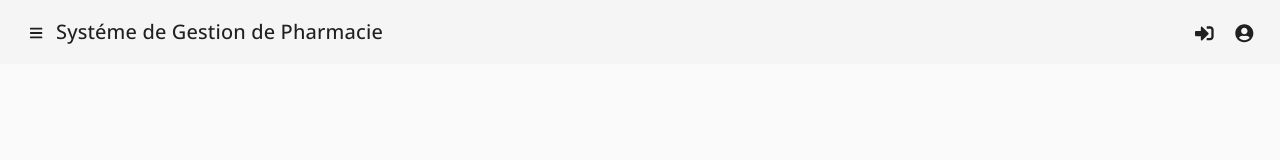
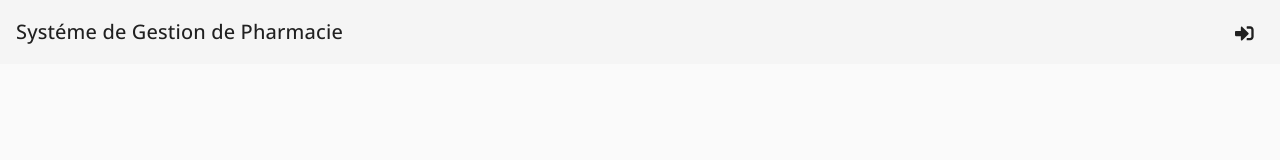
Before and after one commit to anouarh/pharmacy-system-frontend-ng, an Angular app: page /login in a window 1280 px wide. Shown: the top 160 px of the page. Built offline with nearby package versions, Linux system fonts and the light colour scheme.

Commit message:
added isAuth logic

```diff
--- a/angular.json
+++ b/angular.json
@@ -61,7 +61,8 @@
         "serve": {
           "builder": "@angular-devkit/build-angular:dev-server",
           "options": {
-            "browserTarget": "pharmacy-frontend-ng:build"
+            "browserTarget": "pharmacy-frontend-ng:build",
+            "port": 4300
           },
           "configurations": {
             "production": {
--- a/src/app/app.component.html
+++ b/src/app/app.component.html
@@ -5,6 +5,7 @@
     aria-label="Example icon-button with menu icon"
     mat-button
     (click)="snav.toggle()"
+    *ngIf="isAuthenticated"
   >
     <fa-icon [icon]="faBars"></fa-icon>
   </button>
@@ -12,15 +13,18 @@
 
   <div fxFlex></div>
 
-  <button mat-icon-button>
-    <fa-icon
-      [icon]="faSignInAlt"
-      size="lg"
-      routerLink="/login"
-      routerLinkActive="active"
-    ></fa-icon>
+  <button
+    mat-icon-button
+    *ngIf="!isAuthenticated"
+    routerLink="/login"
+    routerLinkActive="active"
+  >
+    <fa-icon [icon]="faSignInAlt" size="lg"></fa-icon>
   </button>
-  <button mat-icon-button [matMenuTriggerFor]="menu">
+  <button mat-icon-button *ngIf="isAuthenticated" routerLinkActive="active">
+    <fa-icon [icon]="faSignOutAlt" size="lg"></fa-icon>
+  </button>
+  <button mat-icon-button [matMenuTriggerFor]="menu" *ngIf="isAuthenticated">
     <fa-icon [icon]="faUserCircle" size="lg"></fa-icon>
   </button>
   <mat-menu #menu="matMenu">
--- a/src/app/app.component.ts
+++ b/src/app/app.component.ts
@@ -1,4 +1,4 @@
-import { Component } from '@angular/core';
+import { Component, OnDestroy, OnInit } from '@angular/core';
 import {
   faPrescriptionBottleAlt,
   faTachometerAlt,
@@ -10,14 +10,19 @@ import {
   faChartBar,
   faSignInAlt,
 } from '@fortawesome/free-solid-svg-icons';
+import { Subscription } from 'rxjs';
+import { AuthService } from './login/auth.service';
 
 @Component({
   selector: 'app-root',
   templateUrl: './app.component.html',
   styleUrls: ['./app.component.css'],
 })
-export class AppComponent {
+export class AppComponent implements OnInit, OnDestroy {
   title = 'Systéme de Gestion de Pharmacie';
+
+  private userSub: Subscription;
+  isAuthenticated = false;
 
   faPrescriptionBottleAlt = faPrescriptionBottleAlt;
   faTachometerAlt = faTachometerAlt;
@@ -28,4 +33,16 @@ export class AppComponent {
   faMoneyBillWave = faMoneyBillWave;
   faChartBar = faChartBar;
   faSignInAlt = faSignInAlt;
+
+  constructor(private authService: AuthService) {}
+
+  ngOnInit(): void {
+    this.userSub = this.authService.user.subscribe((user) => {
+      // !!user  <=> !user ? false : true;
+      this.isAuthenticated = !!user;
+    });
+  }
+  ngOnDestroy(): void {
+    this.userSub.unsubscribe();
+  }
 }
--- a/src/app/login/auth.service.ts
+++ b/src/app/login/auth.service.ts
@@ -6,6 +6,11 @@ import { User } from '../models/user.model';
 import { tap } from 'rxjs/operators';
 
 let loginEndpoint = environment.api + 'login';
+
+export interface AuthResponsData {
+  username: string;
+  token: string;
+}
 
 @Injectable({ providedIn: 'root' })
 export class AuthService {
@@ -17,17 +22,13 @@ export class AuthService {
 
   login(username: string, password: string) {
     return this.http
-      .post(
-        loginEndpoint,
-        {
-          username: username,
-          password: password,
-        },
-        { observe: 'response' }
-      )
+      .post<AuthResponsData>(loginEndpoint, {
+        username: username,
+        password: password,
+      })
       .pipe(
         tap((resData) => {
-          this.handleAuthentication(username, 'token');
+          this.handleAuthentication(username, resData.token);
         })
       );
   }
--- a/src/app/login/login.component.ts
+++ b/src/app/login/login.component.ts
@@ -2,6 +2,7 @@ import { HttpResponse } from '@angular/common/http';
 import { Component, OnInit } from '@angular/core';
 import { NgForm } from '@angular/forms';
 import { MatDialog } from '@angular/material/dialog';
+import { Router } from '@angular/router';
 import { AuthService } from './auth.service';
 
 @Component({
@@ -12,7 +13,11 @@ import { AuthService } from './auth.service';
 export class LoginComponent implements OnInit {
   isLoginMode = true;
 
-  constructor(private authService: AuthService, public dialog: MatDialog) {}
+  constructor(
+    private authService: AuthService,
+    public dialog: MatDialog,
+    private router: Router
+  ) {}
 
   ngOnInit(): void {}
 
@@ -34,6 +39,7 @@ export class LoginComponent implements OnInit {
     if (this.isLoginMode) {
       this.authService.login(username, password).subscribe((resData) => {
         console.log(resData);
+        this.router.navigate(['/drugs']);
       });
     } else {
       this.openDialog();
```
